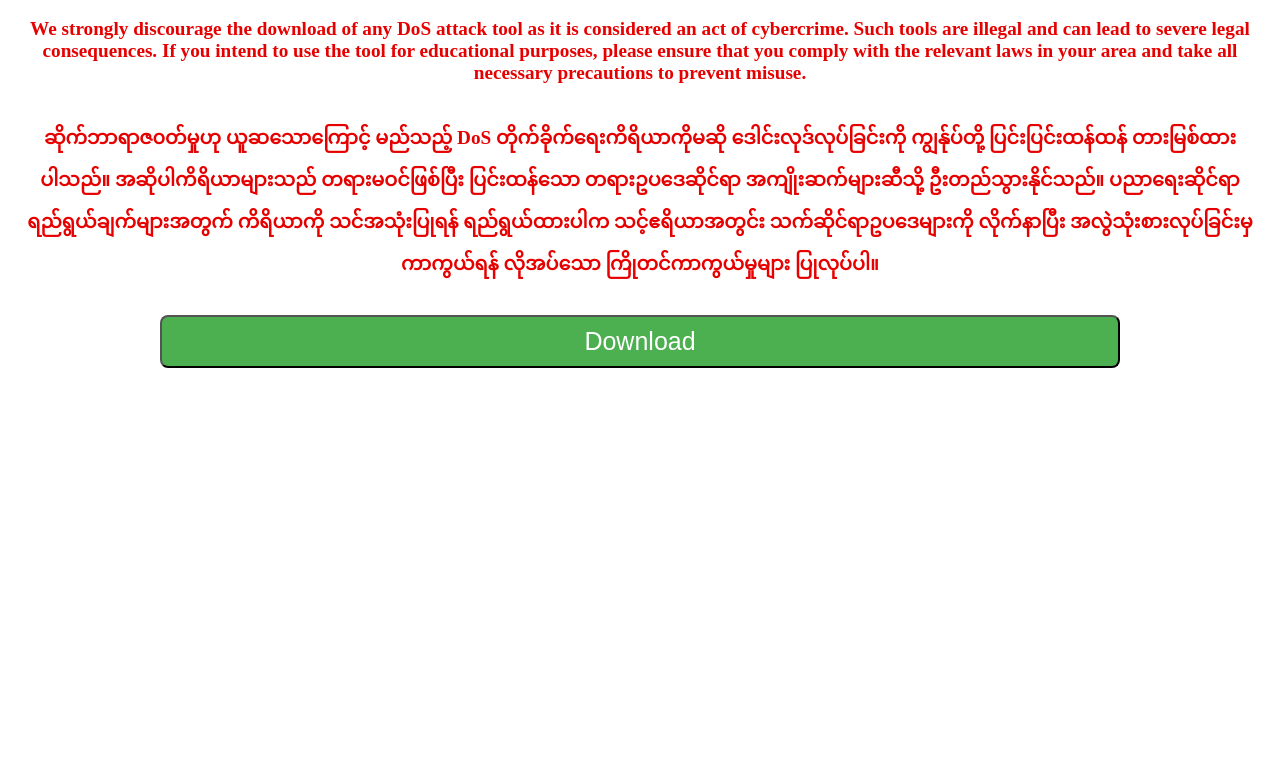
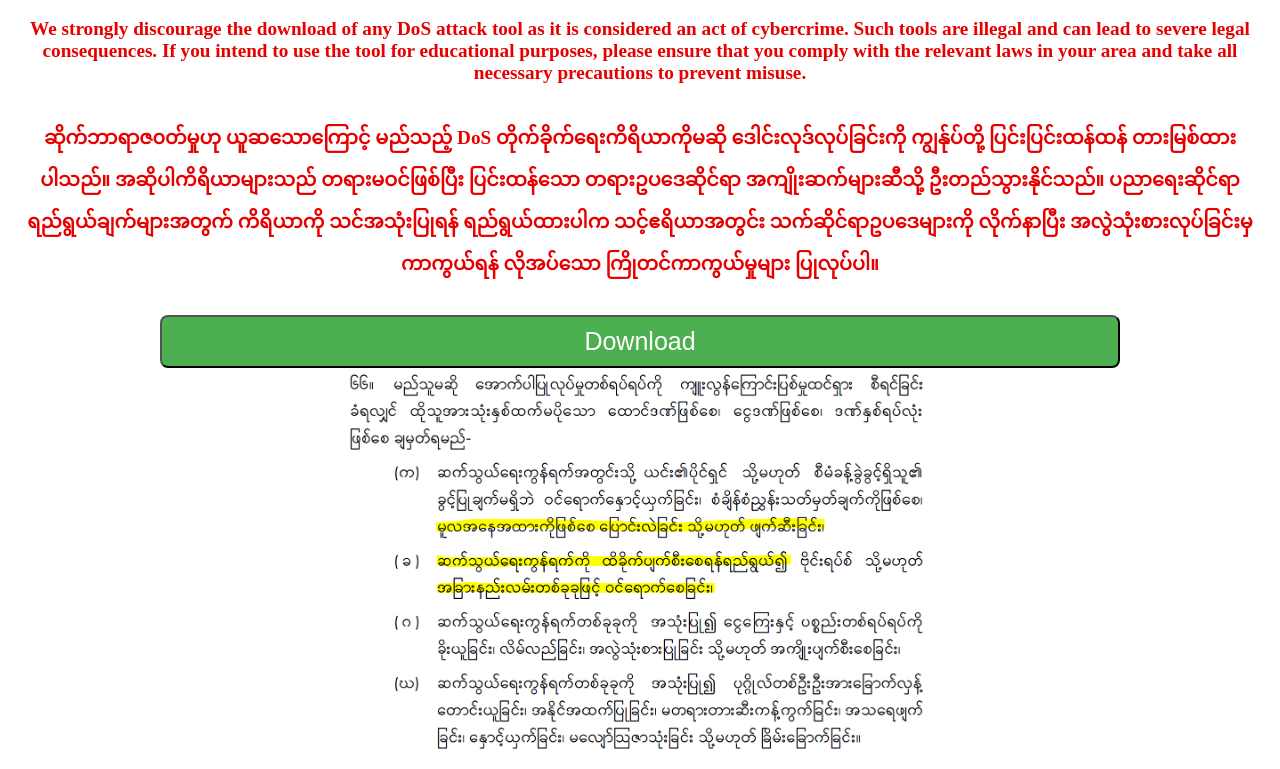
Before and after one commit to thawdezin/oizys_website, a plain HTML site: page index.html in a window 1280 px wide. Shown: the part 93-862 px from the top of the page. Before the commit the page ends 800 px from the top, so only its background shows below. Drawn offline with Linux system fonts and the light colour scheme.

```diff
--- a/index.html
+++ b/index.html
@@ -59,6 +59,11 @@
   </a>
 </div>
 
+<div style="text-align:center;">
+  <img src="66.png" alt="Warning" style="width:100%; max-width:600px;">
+</div>
+
+
 
   </body>
 </html>
```
